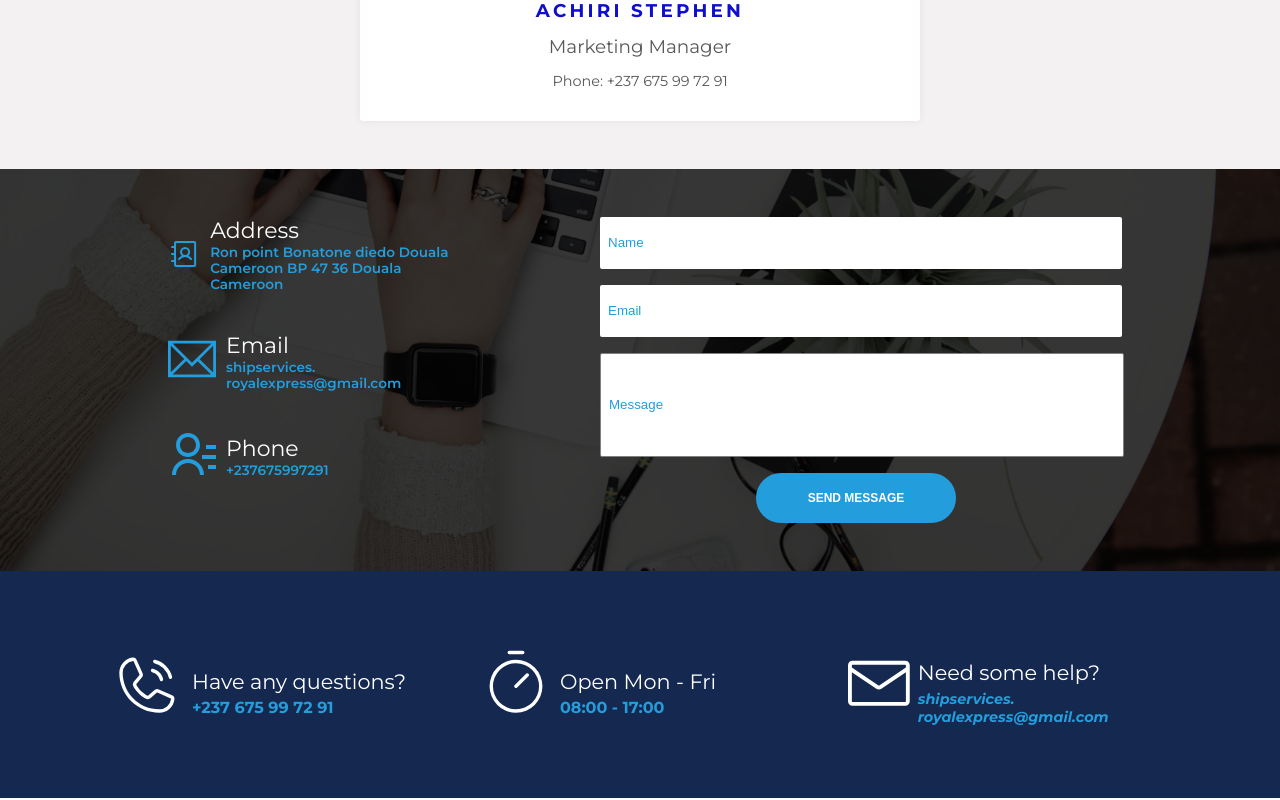
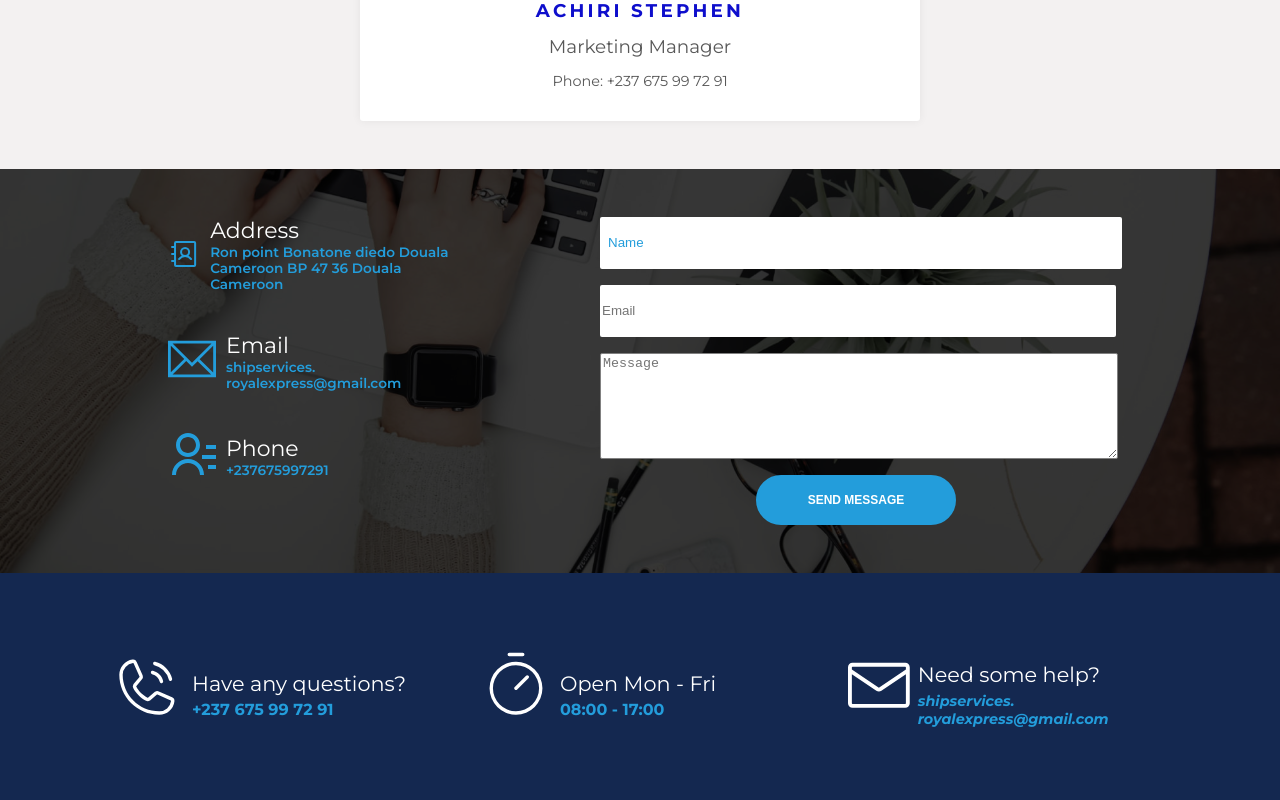
Before and after one commit to Crafty23Jay/Express-Royal-Service-Limited, a React (Vite) app: page / in a window 1280 px wide. Shown: the part 2662-3462 px from the top of the page. Built offline with nearby package versions, Linux system fonts and the light colour scheme.

Commit message:
contact done

```diff
--- a/src/Pages/Home.jsx
+++ b/src/Pages/Home.jsx
@@ -150,13 +150,16 @@ const Home = () => {
                         </div>
                     </div>
                 </div>
-                <form class="right-contact" action="https://formsubmit.co/supply@.com" method="POST">
-                    <input type="text" placeholder="Name" class="contact-input" required />
-                    <input type="text" placeholder="Email" class="contact-input" required />
-                    <input type="text" placeholder="Message" class="contacts-input" required/>
+                <form class="right-contact" action="https://formspree.io/f/xanjgyak" method="POST">
+                    <input type="text" name="name" placeholder="Name" class="contact-input" required />
+                    <input type="email" name="email" placeholder="Email" class="contact-input" required />
+                    <textarea name="message" placeholder="Message" class="contacts-input" required></textarea>
 
-                    <input type="hidden" name='_subject' value="New form message from Express Royal Service Ltd"/>
-                    <button class="contact-button" type='submit'>SEND MESSAGE</button>
+                    <input type="hidden" name="_subject" value="New form message from Express Royal Service Ltd" />
+                    <input type="hidden" name="_captcha" value="false" />
+                    <input type="hidden" name="_template" value="table" />
+
+                    <button class="contact-button" type="submit">SEND MESSAGE</button>
                 </form>
             </div>
         </section>
```
